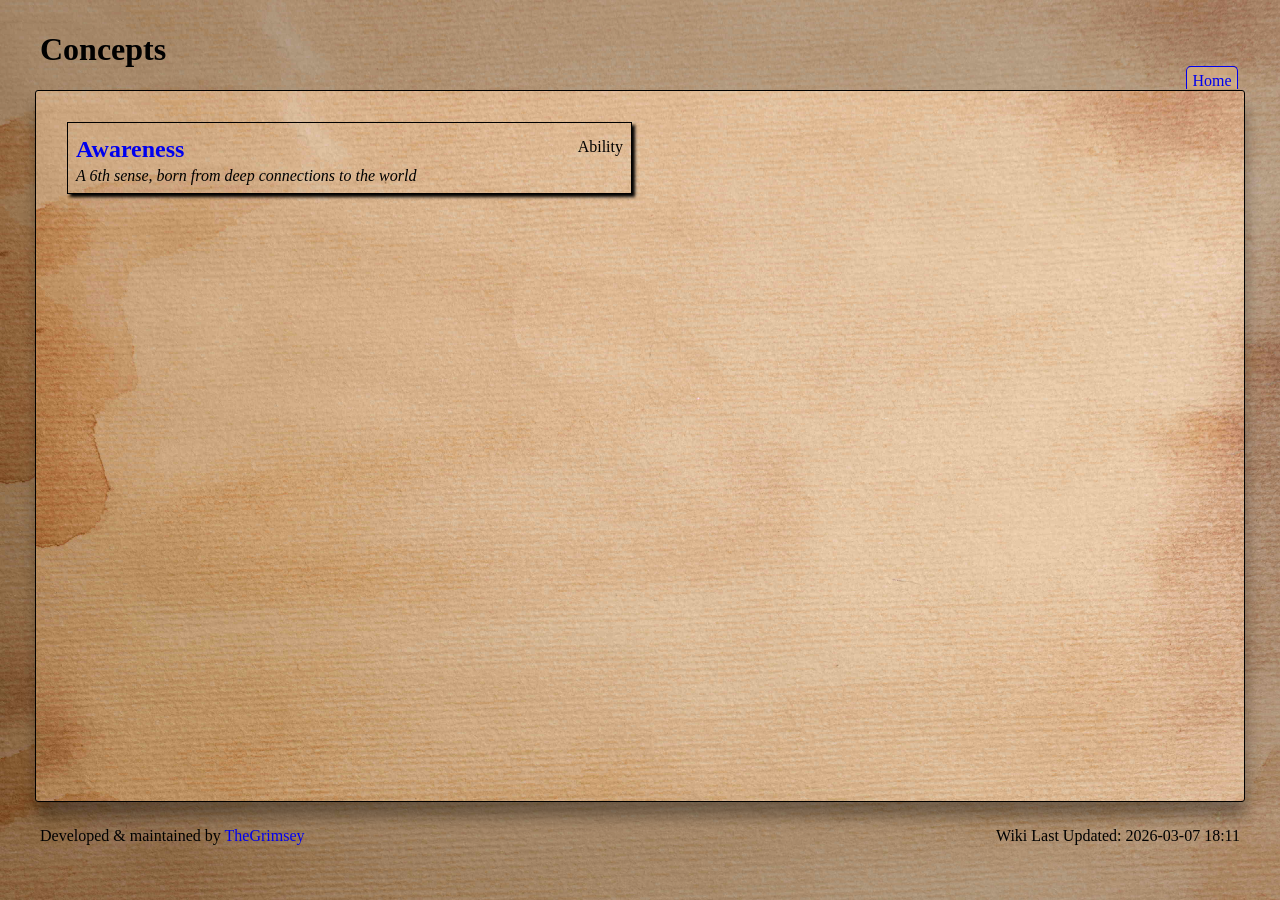
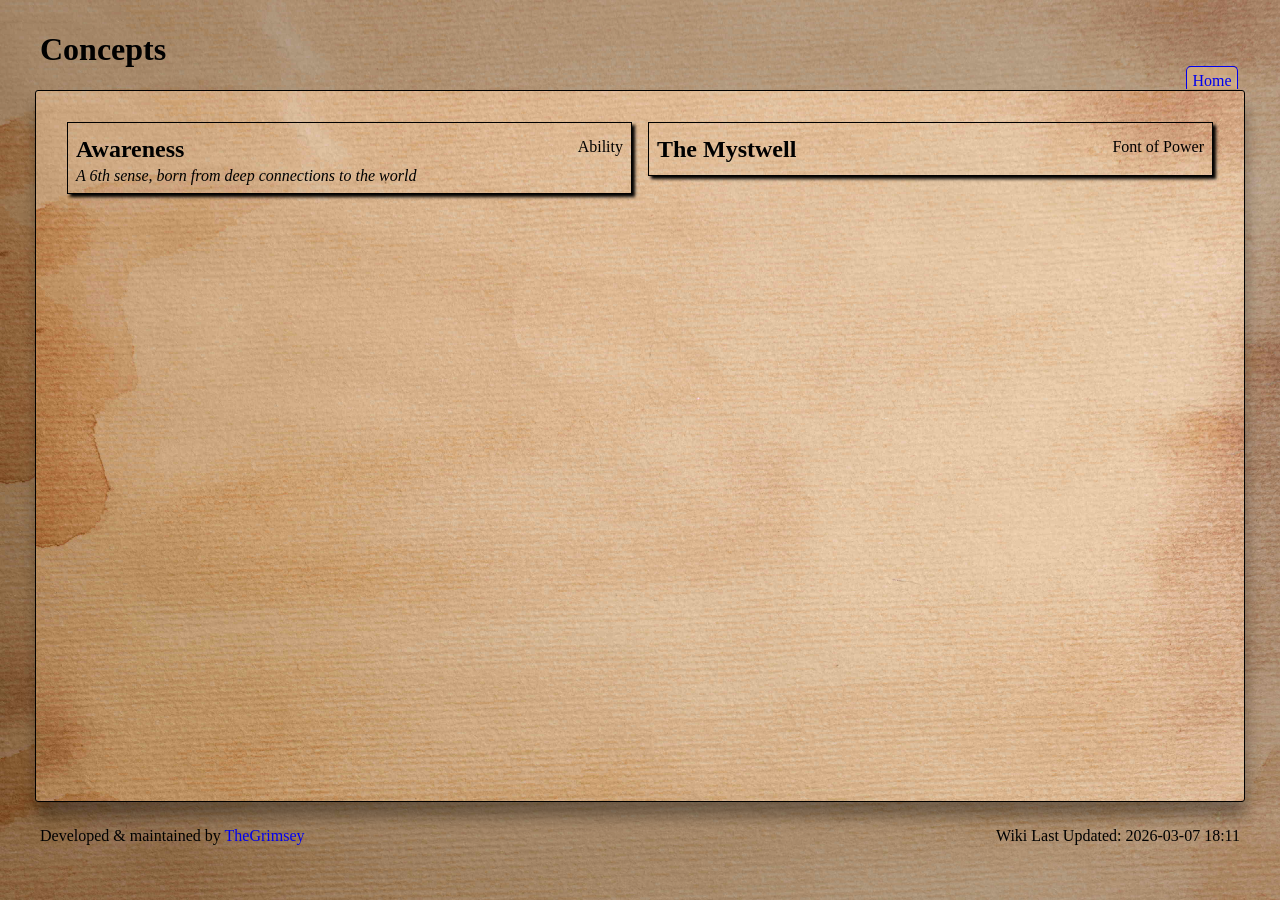
Before and after one commit to CyclicLight/cycliclight.github.io, a Jekyll site: the page built from concepts.md, in a window 1280 px wide. Built offline with Jekyll 4.4.1, drawn with Linux system fonts in a browser that asks for light colours; some web fonts are replaced.

Commit message:
Add Mystwell.

```diff
--- a/_data/factions.json
+++ b/_data/factions.json
@@ -7,7 +7,7 @@
     "leaders": "",
     "quote": "Not even they, greatest mystics of their time, lived forever.",
     "quote_speaker": "Holvar, 7th Mystic of the Autumnal Oakwards",
-    "long_desc": "Among the first recorded grouping of mystics, the Maiden Council combining their resources to develop fundamental understandings of magic. Their disbanding was slow and deadly. In their twilight years, it's members pooled their power into the Mystwell"
+    "long_desc": "Among the first recorded grouping of mystics, the Maiden Council combining their resources to develop fundamental understandings of magic. Their disbanding was slow and deadly. In their twilight years, it's members pooled their power into the Mystwell."
   },
   {
     "name": "The Weather Court",
--- a/concepts.md
+++ b/concepts.md
@@ -9,7 +9,7 @@ title: Concepts
     <details>
         <summary>
             <div class="title">
-                <h2><a href="{{concept.name | downcase | slugify}}">{{concept.name}}</a></h2>
+                <h2>{{concept.name}}</h2>
                 <p>{{concept.kind}}</p>
             </div>
             <i>{{ concept.short_desc }}</i>
```
Also changed, not shown: _data/concepts.json (+7 -0 lines).
